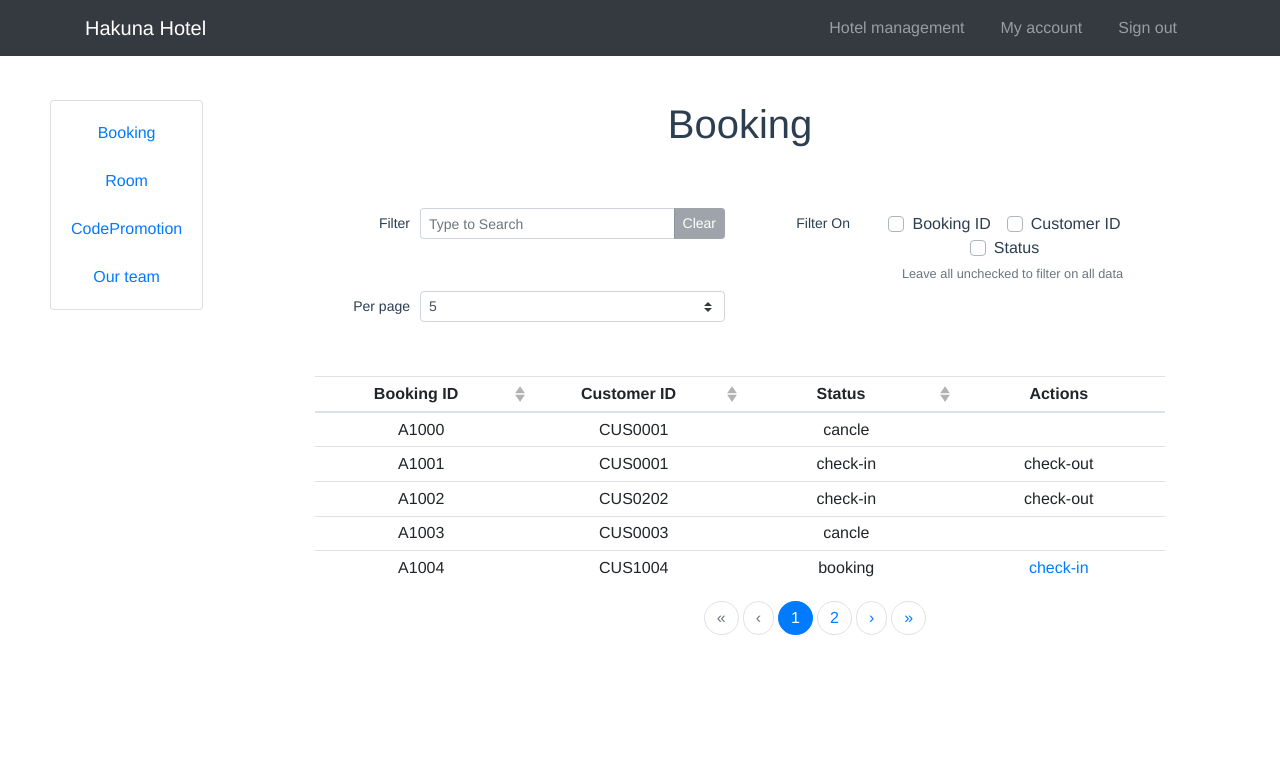
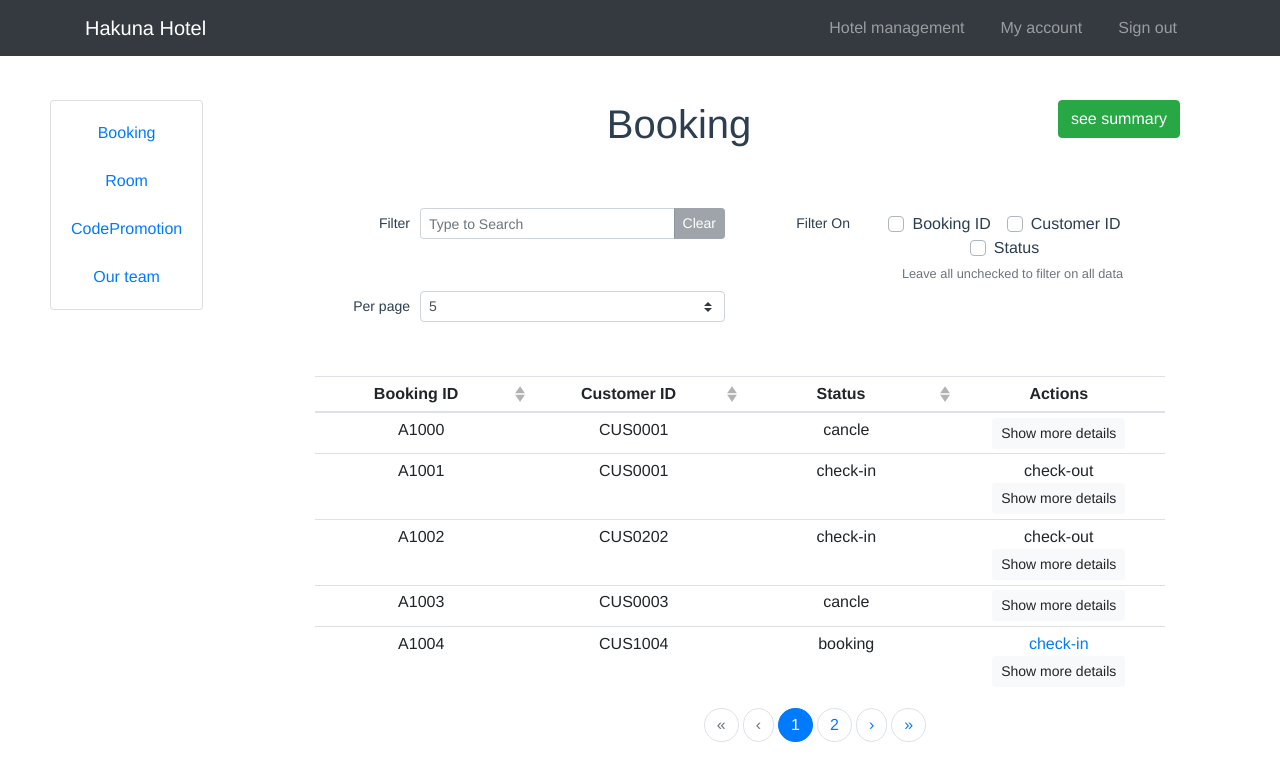
Before and after one commit to anpdgr/HakunaHotel, a Vue app: page /bookstatus in a window 1280 px wide. Shown: the top 780 px of the page. Built offline with nearby package versions, Linux system fonts and the light colour scheme; a web font is replaced by a local one.

Commit message:
summary for analysis

```diff
--- a/src/components/StaffRole/AddCode.vue
+++ b/src/components/StaffRole/AddCode.vue
@@ -4,7 +4,17 @@
     <br /><br /><br />
     <hr />
     <Side/>
+    <div id="summary" style="float:right; margin-right:100px">
+      <b-button id="show-btn"  variant="success"   @click="showModalcode">see summary</b-button>
+
+      <b-modal ref="my-modal-code" hide-footer title="Summary" >
+        <div class="d-block text-center">
+          <h3>code summary</h3>
+        </div>
+      </b-modal>
+    </div>
     <div id='all'>
+
       <div>
         <h4><b>Add code</b></h4>
         <br />
@@ -231,6 +241,12 @@ export default {
         toaster: "b-toaster-bottom-center",
       });
     },
+    showModalcode() {
+        this.$refs['my-modal-code'].show()
+      },
+      hideModalcode() {
+        this.$refs['my-modal-code'].hide()
+      },
   },
 };
 </script>
--- a/src/components/StatusHotel/Bookstatus.vue
+++ b/src/components/StatusHotel/Bookstatus.vue
@@ -3,9 +3,19 @@
     <STnav/>
     <Side/>
   <div id="all">
+    <div id="summary" style="float:right">
+      <b-button id="show-btn"  variant="success"   @click="showModal">see summary</b-button>
+
+      <b-modal ref="my-modal" hide-footer title="Summary" >
+        <div class="d-block text-center">
+          <h3>booking summary</h3>
+        </div>
+      </b-modal>
+    </div>
     <div >
       <h1>Booking</h1><br><br>
     </div>
+
     <b-container  fluid>
     <!-- User Interface controls -->
     <b-row>
@@ -98,6 +108,9 @@
         <div v-if="row.item.status == 'check-in'">
           <a size="sm" @click="done()">check-out</a>
         </div>
+        <b-button variant="light" size="sm" @click="row.toggleDetails">
+              {{ row.detailsShowing ? "Hide" : "Show" }} more details
+        </b-button>
       </template>
 
       <template v-slot:row-details="row">
@@ -219,7 +232,13 @@ export default {
       },
       done(){
         this.row.item.status = 'cancle'
-      }
+      },
+      showModal() {
+        this.$refs['my-modal'].show()
+      },
+      hideModal() {
+        this.$refs['my-modal'].hide()
+      },
     }
 
 
--- a/src/components/StatusHotel/Ourteam.vue
+++ b/src/components/StatusHotel/Ourteam.vue
@@ -4,6 +4,15 @@
     <Side />
 
     <div id="all">
+      <div id="summary" style="float:right">
+      <b-button id="show-btn"  variant="success"   @click="showModalstaff">see summary</b-button>
+
+      <b-modal ref="my-modal-staff" hide-footer title="Summary" >
+        <div class="d-block text-center">
+          <h3>staff summary</h3>
+        </div>
+      </b-modal>
+    </div>
       <h5 style="margin-top:30px"><b>Staff information</b></h5>
       <b-container fluid>
         <!-- User Interface controls -->
@@ -337,6 +346,12 @@ export default {
       if (item._showDetails === true) return "table-secondary";
       else return;
     },
+    showModalstaff() {
+        this.$refs['my-modal-staff'].show()
+      },
+      hideModalstaff() {
+        this.$refs['my-modal-staff'].hide()
+      },
   },
 };
 </script>
--- a/src/components/StatusHotel/Roomstatus.vue
+++ b/src/components/StatusHotel/Roomstatus.vue
@@ -4,6 +4,15 @@
     <STnav />
     <Side />
     <div id="all">
+      <div id="summary" style="float:right">
+      <b-button id="show-btn"  variant="success"   @click="showModal">see summary</b-button>
+
+      <b-modal ref="my-modal" hide-footer title="Summary" >
+        <div class="d-block text-center">
+          <h3>room summary</h3>
+        </div>
+      </b-modal>
+    </div>
       <h1>Room</h1>
       <b-row>
         <b-col lg="6" class="my-1">
@@ -163,6 +172,12 @@ export default {
         onSelect() {
         this.filter = this.selected_type;
     },
+    showModal() {
+        this.$refs['my-modal'].show()
+      },
+      hideModal() {
+        this.$refs['my-modal'].hide()
+      },
   },
 };
 </script>
```
